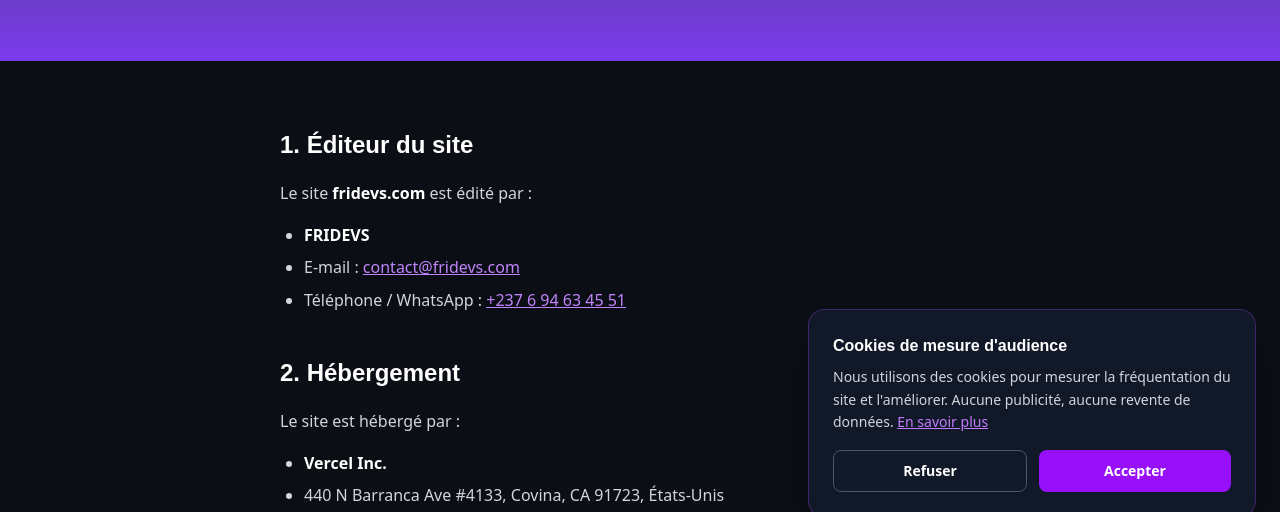
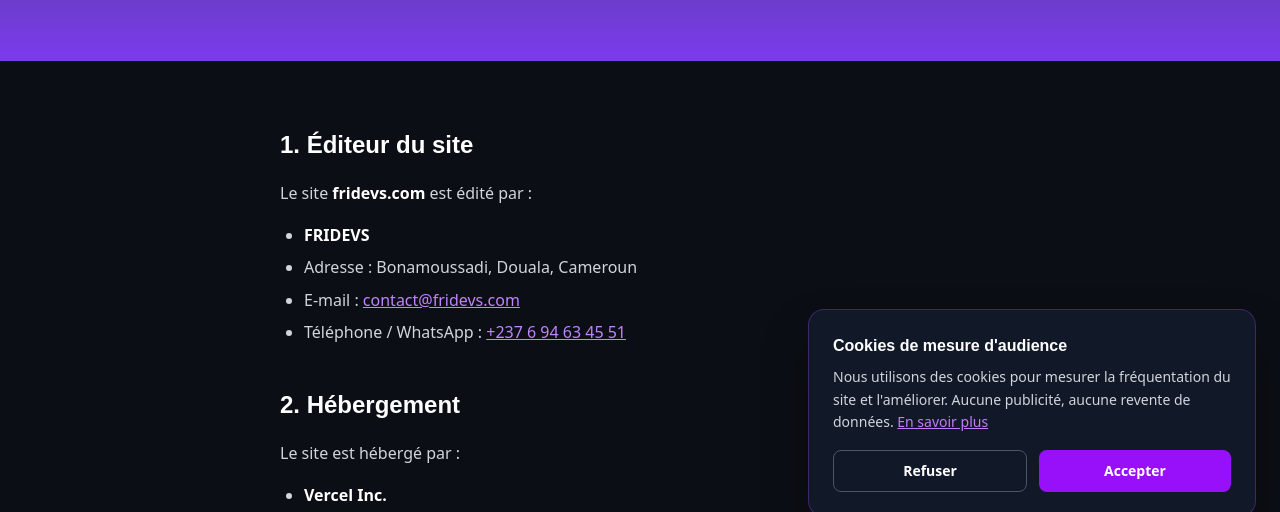
Before and after one commit to Freddy-237/Fridevs, an Astro site: page /mentions-legales in a window 1280 px wide. Shown: the part 259-771 px from the top of the page. Built offline with nearby package versions, Linux system fonts and the light colour scheme; Astro itself is replaced by a stand-in of ours.

Commit message:
Adresse de l'éditeur (Bonamoussadi, Douala) dans les mentions légales et le Schema.org
Co-Authored-By: Claude Opus 5.5 <noreply@anthropic.com>

```diff
--- a/src/layouts/Layout.astro
+++ b/src/layouts/Layout.astro
@@ -106,6 +106,9 @@ const canonicalURL = new URL(cleanPath, Astro.site);
         "description": "Agence digitale spécialisée en développement web, mobile et solutions métiers sur mesure",
         "address": {
           "@type": "PostalAddress",
+          "streetAddress": "Bonamoussadi",
+          "addressLocality": "Douala",
+          "addressRegion": "Littoral",
           "addressCountry": "CM"
         },
         "contactPoint": {
--- a/src/pages/mentions-legales.astro
+++ b/src/pages/mentions-legales.astro
@@ -11,7 +11,7 @@ const editeur = {
   statut: "", // ex. "Entreprise individuelle", "SARL au capital de ... FCFA"
   rccm: "", // ex. "RC/DLA/2025/A/1234"
   niu: "", // Numéro d'Identifiant Unique (contribuable)
-  adresse: "", // ex. "Douala, Cameroun"
+  adresse: "Bonamoussadi, Douala, Cameroun",
   responsable: "", // Nom du directeur de la publication
   email: "contact@fridevs.com",
   telephone: "+237 6 94 63 45 51",
```
